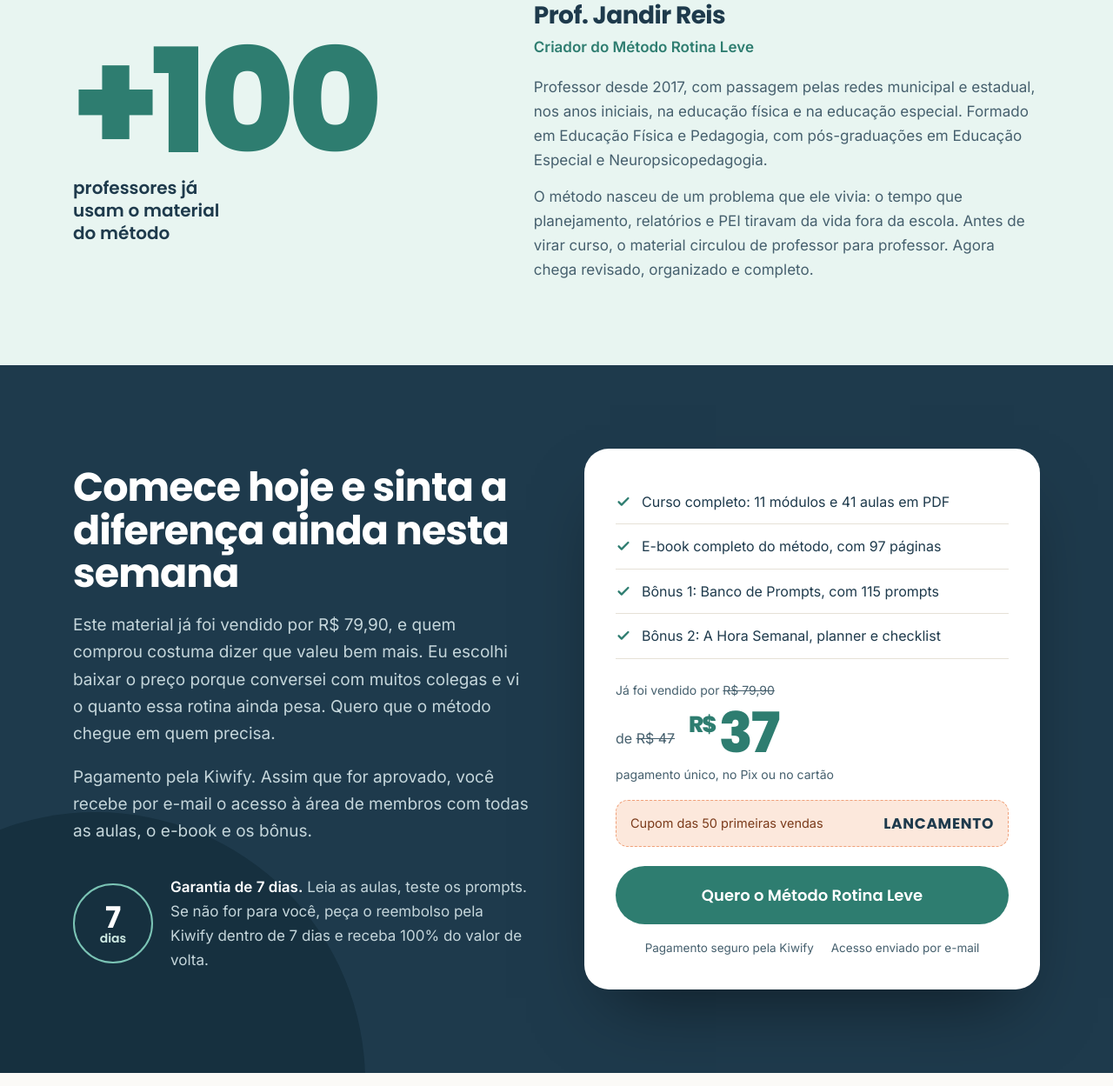
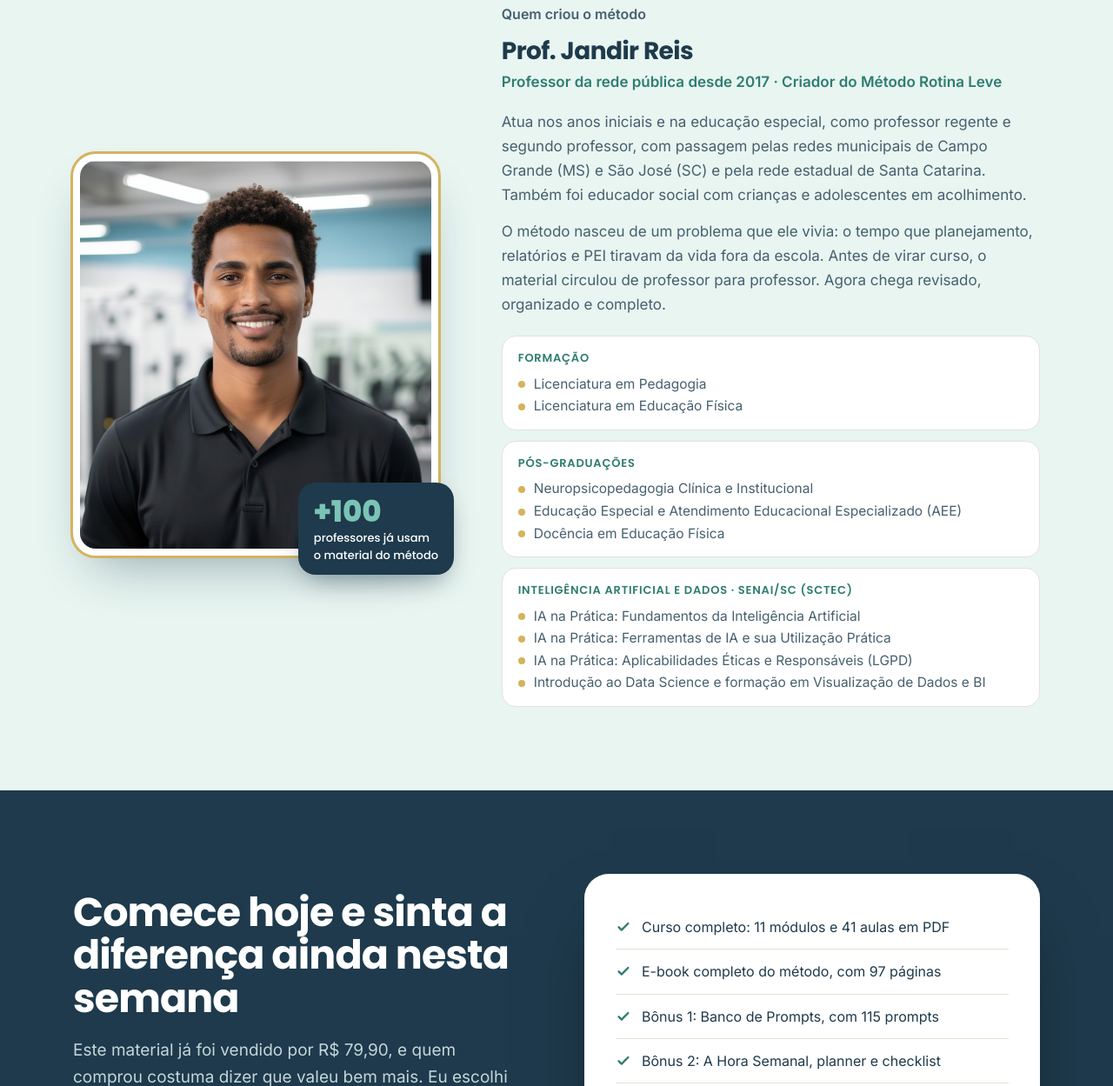
Before and after one commit to profjandirreis-sys/paraprofessor, a plain HTML site: page index.html in a window 1280 px wide. Shown: the part 7116-8365 px from the top of the page at 87% size. Drawn offline with Linux system fonts and the light colour scheme.

Commit message:
Seção do autor com foto e formação, botão com efeito e liberação da oferta aos 5:21 do VSL
Co-Authored-By: Claude Opus 5.5 <noreply@anthropic.com>
Claude-Session: https://claude.ai/code/session_01XCf2ftqScdBHZbuSHP7Z7p

```diff
--- a/index.html
+++ b/index.html
@@ -150,6 +150,25 @@ details[open] .mais{transform:rotate(45deg)}
 .bio .cargo{color:var(--verde);font-weight:600;margin-bottom:18px}
 .bio p{color:var(--texto)}
 .bio p+p{margin-top:14px}
+.autor .wrap{grid-template-columns:.9fr 1.3fr}
+.retrato{position:relative;max-width:420px}
+.retrato img{display:block;width:100%;border-radius:26px;border:8px solid #fff;outline:3px solid #D6B25E;box-shadow:0 30px 60px -24px rgba(30,58,76,.45)}
+.retrato .selo-cem{position:absolute;right:-18px;bottom:-22px;background:var(--marinho);color:#fff;border-radius:20px;padding:14px 18px;font-family:Poppins;line-height:1.15;box-shadow:0 14px 30px -10px rgba(30,58,76,.5)}
+.retrato .selo-cem b{display:block;font-size:34px;font-weight:800;color:var(--agua)}
+.retrato .selo-cem small{font-size:13px;font-weight:500}
+.formacao{margin-top:22px;display:grid;gap:12px}
+.formacao div{background:#fff;border-radius:16px;padding:14px 18px;border:1px solid var(--linha)}
+.formacao h4{font-family:Poppins;font-size:13px;font-weight:600;letter-spacing:.06em;text-transform:uppercase;color:var(--verde);margin-bottom:6px}
+.formacao ul{list-style:none;padding:0;margin:0;font-size:15.5px;color:var(--texto)}
+.formacao li{padding-left:18px;position:relative}
+.formacao li:before{content:"";position:absolute;left:0;top:.62em;width:8px;height:8px;border-radius:50%;background:#D6B25E}
+/* botão com efeito, igual ao do vídeo */
+.btn.pulsa{position:relative;overflow:hidden;text-transform:uppercase;letter-spacing:.03em;animation:pulsa 1.8s ease-in-out infinite;box-shadow:0 0 0 0 rgba(46,125,112,.55)}
+.btn.pulsa:after{content:"";position:absolute;top:0;left:-60%;width:40%;height:100%;background:linear-gradient(100deg,transparent,rgba(255,255,255,.45),transparent);transform:skewX(-20deg);animation:brilho 2.6s ease-in-out infinite}
+@keyframes pulsa{0%,100%{transform:scale(1);box-shadow:0 0 0 0 rgba(46,125,112,.5)}50%{transform:scale(1.04);box-shadow:0 0 0 16px rgba(46,125,112,0)}}
+@keyframes brilho{0%{left:-60%}60%,100%{left:130%}}
+.liberado{animation:aparece .7s ease-out}
+@keyframes aparece{from{opacity:0;transform:translateY(16px)}to{opacity:1;transform:none}}
 .oferta{background:var(--marinho);color:#fff;position:relative;overflow:hidden}
 .oferta:before{content:"";position:absolute;width:620px;height:620px;border-radius:50%;background:var(--marinho2);left:-200px;bottom:-320px}
 .oferta .wrap{position:relative;display:grid;grid-template-columns:1fr 1fr;gap:64px;align-items:center}
@@ -232,7 +251,8 @@ body.com-video .hero{display:none!important}
  .fixo .btn{width:100%;box-shadow:0 12px 30px rgba(30,58,76,.35)}
  footer{padding-bottom:96px}
 }
-@media (prefers-reduced-motion:reduce){*,*:before,*:after{transition:none!important;scroll-behavior:auto!important}}
+@media (prefers-reduced-motion:reduce){*,*:before,*:after{transition:none!important;animation:none!important;scroll-behavior:auto!important}}
+@media (max-width:920px){.retrato{margin:0 auto 20px}.retrato .selo-cem{right:10px;bottom:-18px}}
 </style>
 </head>
 <body>
@@ -261,11 +281,11 @@ body.com-video .hero{display:none!important}
   <h1>Planeje a semana em 1 hora, e não em <span class="riscado">6 horas</span>.</h1>
   <p class="sub">Assista até o final: a condição de lançamento é liberada nos últimos minutos do vídeo.</p>
   <div class="video"><div id="player"></div></div>
-  <p class="aguarde" id="aguarde">O botão de compra aparece aqui embaixo perto do fim do vídeo.</p>
+  <p class="aguarde" id="aguarde">O botão de compra aparece aqui embaixo durante o vídeo.</p>
   <div class="liberado" id="liberado" hidden>
    <p class="ancora">Já vendido por <s>R$ 79,90</s> · preço normal <s>R$ 47</s></p>
    <p class="agora">Hoje por <b>R$ 37</b> com o cupom <code>LANCAMENTO</code></p>
-   <a class="btn" href="#oferta">Quero aproveitar o preço de lançamento</a>
+   <a class="btn pulsa" href="#oferta">Quero minha rotina leve</a>
    <p class="nota">Só para as 50 primeiras vendas · 7 dias de garantia</p>
   </div>
  </div>
@@ -426,14 +446,35 @@ body.com-video .hero{display:none!important}
  </div>
 </section>
 
-<section class="autor">
+<section class="autor" id="quem-criou">
  <div class="wrap">
-  <div class="cem">+100<small>professores já usam o material do método</small></div>
+  <div class="retrato">
+   <img src="img/jandir.jpg" alt="Foto do professor Jandir Reis" loading="lazy">
+   <div class="selo-cem"><b>+100</b><small>professores já usam<br>o material do método</small></div>
+  </div>
   <div class="bio">
+   <p class="kicker">Quem criou o método</p>
    <h3>Prof. Jandir Reis</h3>
-   <p class="cargo">Criador do Método Rotina Leve</p>
-   <p>Professor desde 2017, com passagem pelas redes municipal e estadual, nos anos iniciais, na educação física e na educação especial. Formado em Educação Física e Pedagogia, com pós-graduações em Educação Especial e Neuropsicopedagogia.</p>
+   <p class="cargo">Professor da rede pública desde 2017 · Criador do Método Rotina Leve</p>
+   <p>Atua nos anos iniciais e na educação especial, como professor regente e segundo professor, com passagem pelas redes municipais de Campo Grande (MS) e São José (SC) e pela rede estadual de Santa Catarina. Também foi educador social com crianças e adolescentes em acolhimento.</p>
    <p>O método nasceu de um problema que ele vivia: o tempo que planejamento, relatórios e PEI tiravam da vida fora da escola. Antes de virar curso, o material circulou de professor para professor. Agora chega revisado, organizado e completo.</p>
+   <div class="formacao">
+    <div><h4>Formação</h4><ul>
+     <li>Licenciatura em Pedagogia</li>
+     <li>Licenciatura em Educação Física</li>
+    </ul></div>
+    <div><h4>Pós-graduações</h4><ul>
+     <li>Neuropsicopedagogia Clínica e Institucional</li>
+     <li>Educação Especial e Atendimento Educacional Especializado (AEE)</li>
+     <li>Docência em Educação Física</li>
+    </ul></div>
+    <div><h4>Inteligência artificial e dados · SENAI/SC (SCTEC)</h4><ul>
+     <li>IA na Prática: Fundamentos da Inteligência Artificial</li>
+     <li>IA na Prática: Ferramentas de IA e sua Utilização Prática</li>
+     <li>IA na Prática: Aplicabilidades Éticas e Responsáveis (LGPD)</li>
+     <li>Introdução ao Data Science e formação em Visualização de Dados e BI</li>
+    </ul></div>
+   </div>
    <!-- DEPOIMENTOS: quando os prints chegarem, entram aqui -->
   </div>
  </div>
@@ -461,7 +502,7 @@ body.com-video .hero{display:none!important}
    <div class="valor"><span class="de">de <s>R$ 47</s></span><span class="por"><sup>R$</sup>37</span></div>
    <p class="nota" style="margin-top:0">pagamento único, no Pix ou no cartão</p>
    <div class="cupom"><span>Cupom das 50 primeiras vendas</span><code>LANCAMENTO</code></div>
-   <a class="btn" href="https://pay.kiwify.com.br/UyzHeFs?coupon=LANCAMENTO">Quero o Método Rotina Leve</a>
+   <a class="btn pulsa" href="https://pay.kiwify.com.br/UyzHeFs?coupon=LANCAMENTO">Quero minha rotina leve</a>
    <div class="seguro"><span>Pagamento seguro pela Kiwify</span><span>Acesso enviado por e-mail</span></div>
   </div>
  </div>
@@ -505,11 +546,11 @@ body.com-video .hero{display:none!important}
 <script>
 /* ===== CONFIGURAÇÃO DO VÍDEO =====
    VIDEO_ID: o código do vídeo no YouTube (o que vem depois de "v=" no link). Vazio = página normal, sem vídeo.
-   LIBERAR_ANTES_DO_FIM: segundos antes do fim do vídeo em que a oferta aparece.
+   LIBERAR_NO_SEGUNDO: segundo do vídeo em que o botão aparece (5:21 = 321, logo após "É isso que o Método Rotina Leve devolve pra você").
    LIBERAR_POR_TEMPO: minutos na página depois dos quais a oferta aparece mesmo sem assistir. */
 var VIDEO_ID = "";
-var LIBERAR_ANTES_DO_FIM = 120;
-var LIBERAR_POR_TEMPO = 8;
+var LIBERAR_NO_SEGUNDO = 321;
+var LIBERAR_POR_TEMPO = 6;
 (function(){
  if(!VIDEO_ID) return;
  var CHAVE='rl_oferta_liberada', ja=false;
@@ -530,7 +571,7 @@ var LIBERAR_POR_TEMPO = 8;
  var tag=document.createElement('script');tag.src='https://www.youtube.com/iframe_api';document.head.appendChild(tag);
  window.onYouTubeIframeAPIReady=function(){
   var p=new YT.Player('player',{videoId:VIDEO_ID,playerVars:{rel:0,modestbranding:1,playsinline:1}});
-  setInterval(function(){try{var d=p.getDuration(),t=p.getCurrentTime();if(d>0&&t>=d-LIBERAR_ANTES_DO_FIM)liberar()}catch(e){}},1000);
+  setInterval(function(){try{var d=p.getDuration(),t=p.getCurrentTime();if(t>=LIBERAR_NO_SEGUNDO)liberar()}catch(e){}},1000);
  };
 })();
 </script>
```
Also changed, not shown: img/jandir.jpg (added).
